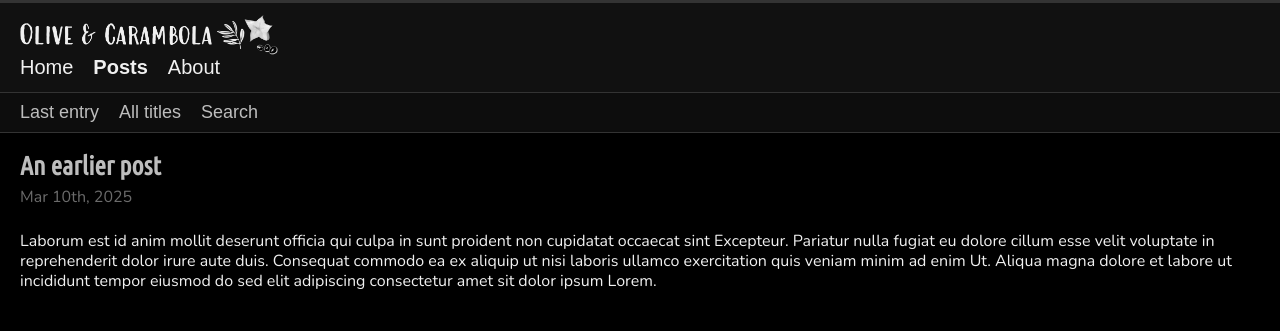
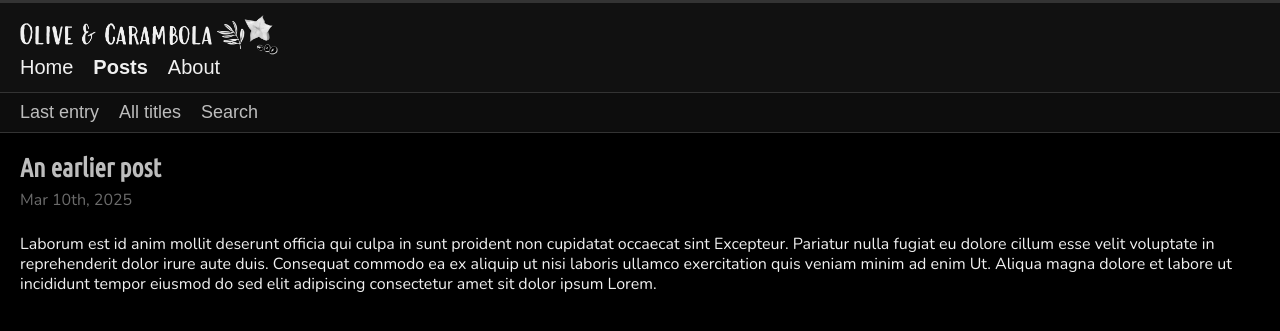
Before and after one commit to olivecarambola/logbook, a Jekyll site: the page built from _posts/2025-03-10-earlierpost.md, in a window 1280 px wide. Shown: the top 331 px of the page. Built offline with Jekyll 4.4.1, drawn with Linux system fonts in a browser that asks for light colours; some web fonts are replaced.

Commit message:
Update style.scss

```diff
--- a/assets/css/style.scss
+++ b/assets/css/style.scss
@@ -198,7 +198,7 @@ header nav ul li a.active,               /* active menu item styling */
 }
 
 .post-sep-title {
-  margin-top: 0.2em;
+  margin-top: 0.3em;
   margin-bottom: 0.2em;
   color: #bdbdbd;
   font-size: 26px;
```
